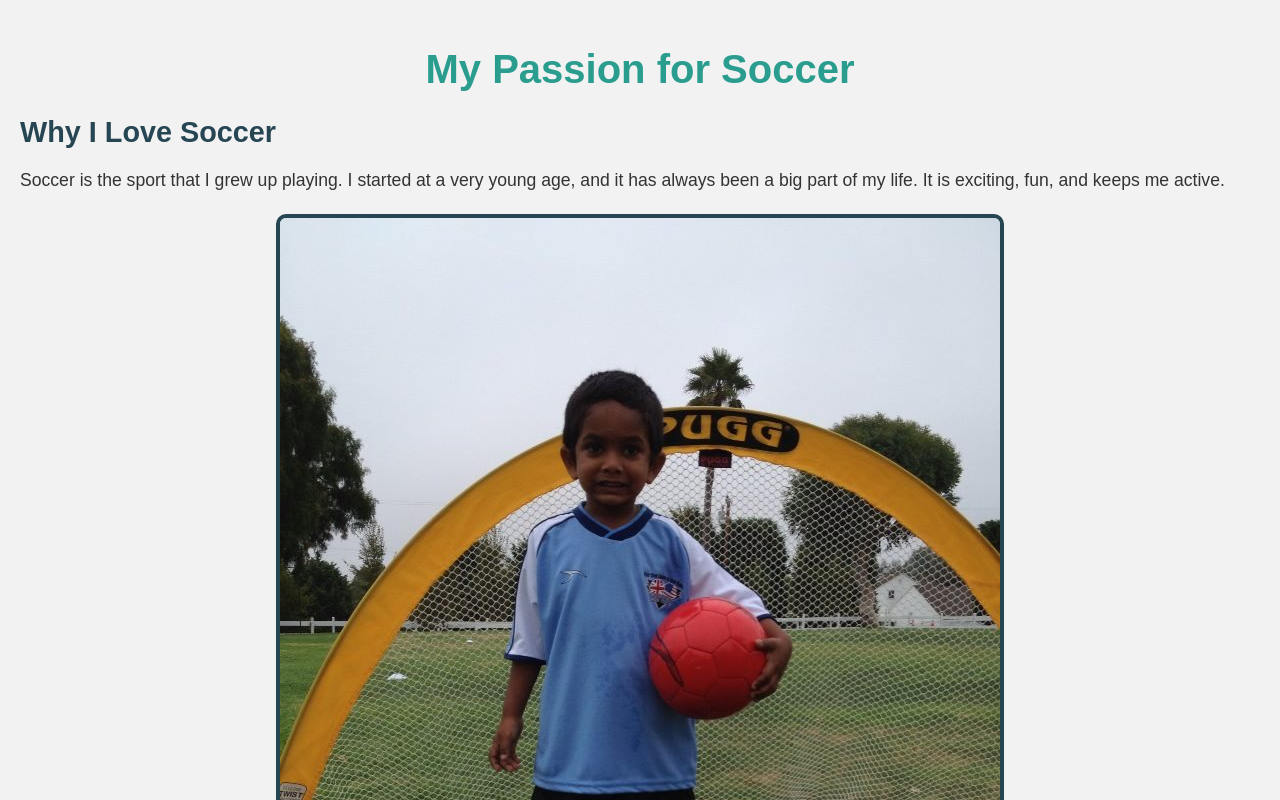
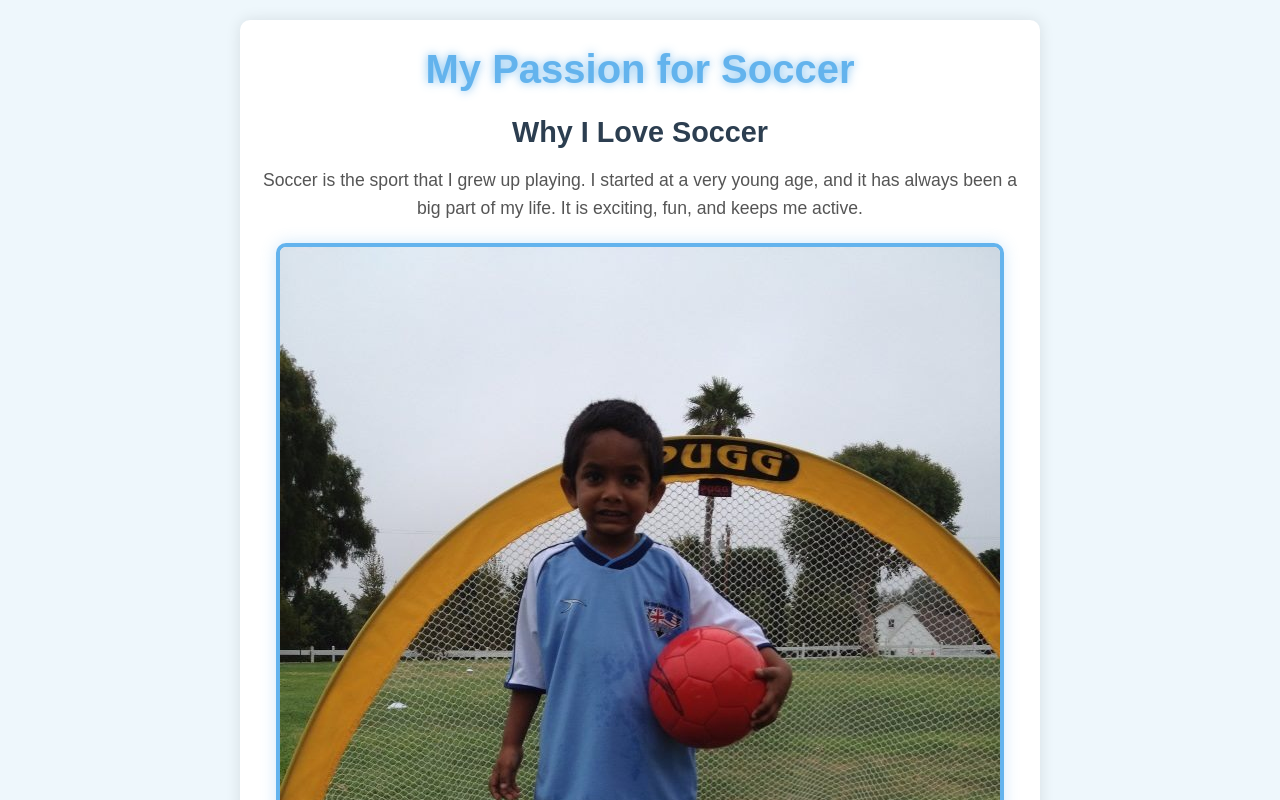
Before and after one commit to 23suryaa/2323suryaa.github.io, a plain HTML site: page index.html in a window 1280 px wide. Shown: the top 800 px of the page. Drawn offline with Linux system fonts and the light colour scheme.

Commit message:
Update index.html

```diff
--- a/index.html
+++ b/index.html
@@ -7,19 +7,35 @@
     <style>
         body {
             font-family: Arial, sans-serif;
-            background-color: #f2f2f2;
+            background-color: #eef7fc;
             margin: 0;
             padding: 20px;
+            display: flex;
+            justify-content: center;
+            align-items: center;
+            flex-direction: column;
+            text-align: center;
+            min-height: 100vh;
+            color: #333;
+        }
+        .content {
+            max-width: 800px;
+            width: 100%;
+            padding: 0 20px;
+            box-sizing: border-box;
+            background-color: white;
+            border-radius: 10px;
+            box-shadow: 0 0 15px rgba(0, 0, 0, 0.1);
         }
         h1 {
-            color: #2a9d8f;
+            color: #63b3ed;
             font-size: 2.5em;
-            text-align: center;
             margin-bottom: 10px;
             animation: fadeIn 2s ease-in-out;
+            text-shadow: 0 0 10px rgba(99, 179, 237, 0.8);
         }
         h2 {
-            color: #264653;
+            color: #2c3e50;
             font-size: 1.8em;
             margin-bottom: 10px;
         }
@@ -27,29 +43,30 @@
             font-size: 1.1em;
             line-height: 1.6em;
             margin-bottom: 20px;
-            color: #333;
+            color: #555;
         }
         img {
             max-width: 100%;
             height: auto;
-            border: 4px solid #264653;
+            border: 4px solid #63b3ed;
             border-radius: 10px;
             transition: transform 0.3s ease, box-shadow 0.3s ease;
-            display: block;
-            margin: 0 auto 20px;
+            margin-bottom: 20px;
+            box-shadow: 0 0 15px rgba(99, 179, 237, 0.3);
         }
         img:hover {
             transform: scale(1.05);
-            box-shadow: 0 4px 8px rgba(0, 0, 0, 0.2);
+            box-shadow: 0 0 30px rgba(99, 179, 237, 0.8);
         }
         a {
-            color: #e76f51;
+            color: #63b3ed;
             text-decoration: none;
             font-weight: bold;
-            transition: color 0.3s ease;
+            transition: color 0.3s ease, text-shadow 0.3s ease;
         }
         a:hover {
-            color: #f4a261;
+            color: #91d5f3;
+            text-shadow: 0 0 10px rgba(145, 213, 243, 0.8);
         }
         @keyframes fadeIn {
             from {
@@ -63,6 +80,7 @@
 </head>
 <body>
 
+    <div class="content">
         <h1>My Passion for Soccer</h1>
 
         <h2>Why I Love Soccer</h2>
@@ -75,7 +93,4 @@
 
         <img src="https://23suryaa.github.io/2323suryaa.github.io/team.jpeg" alt="My soccer team">
 
-    <p><a href="https://www.fifa.com/" target="_blank">Learn more about soccer at FIFA</a></p>
-
-</body>
-</html>
+        <p><a href="https://www.fifa.com/" target="_blank">Learn more about soccer at FIFA</a
```
Lines whose indentation alone changed are shown as unchanged.
